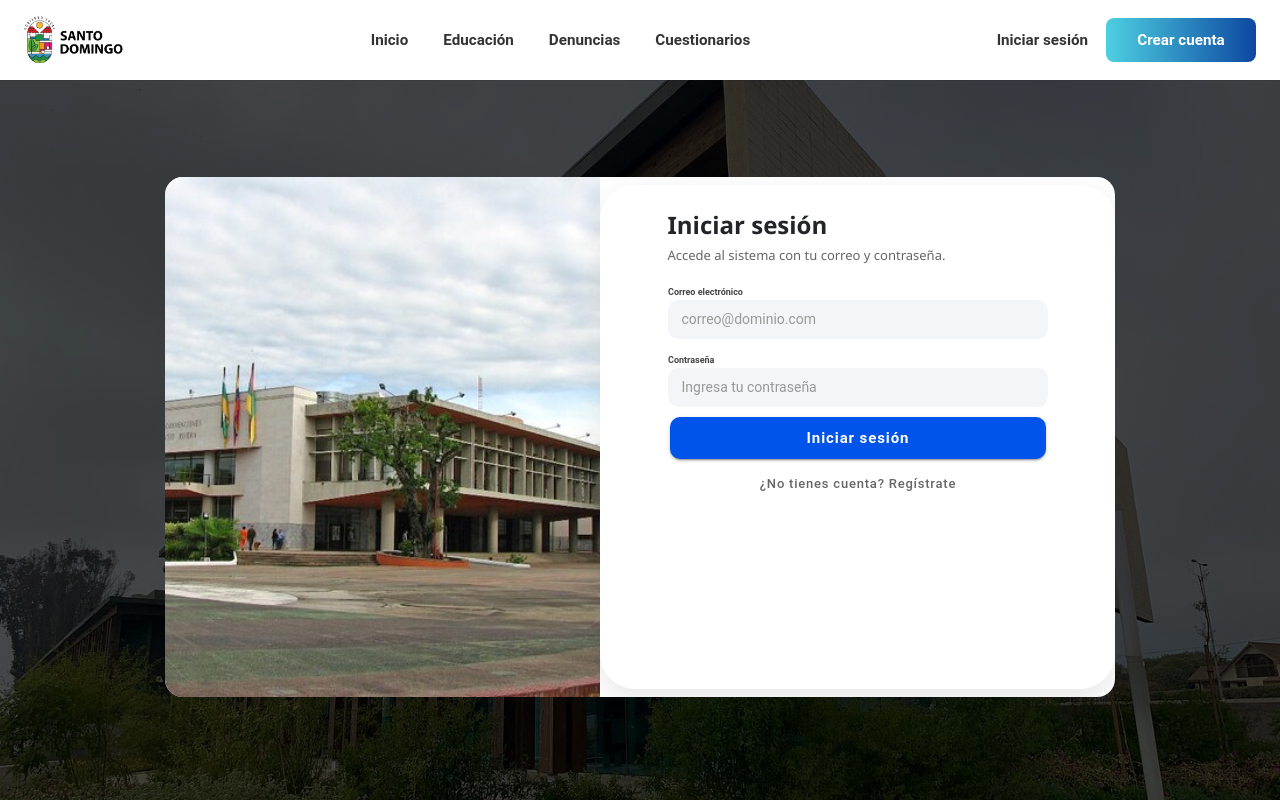
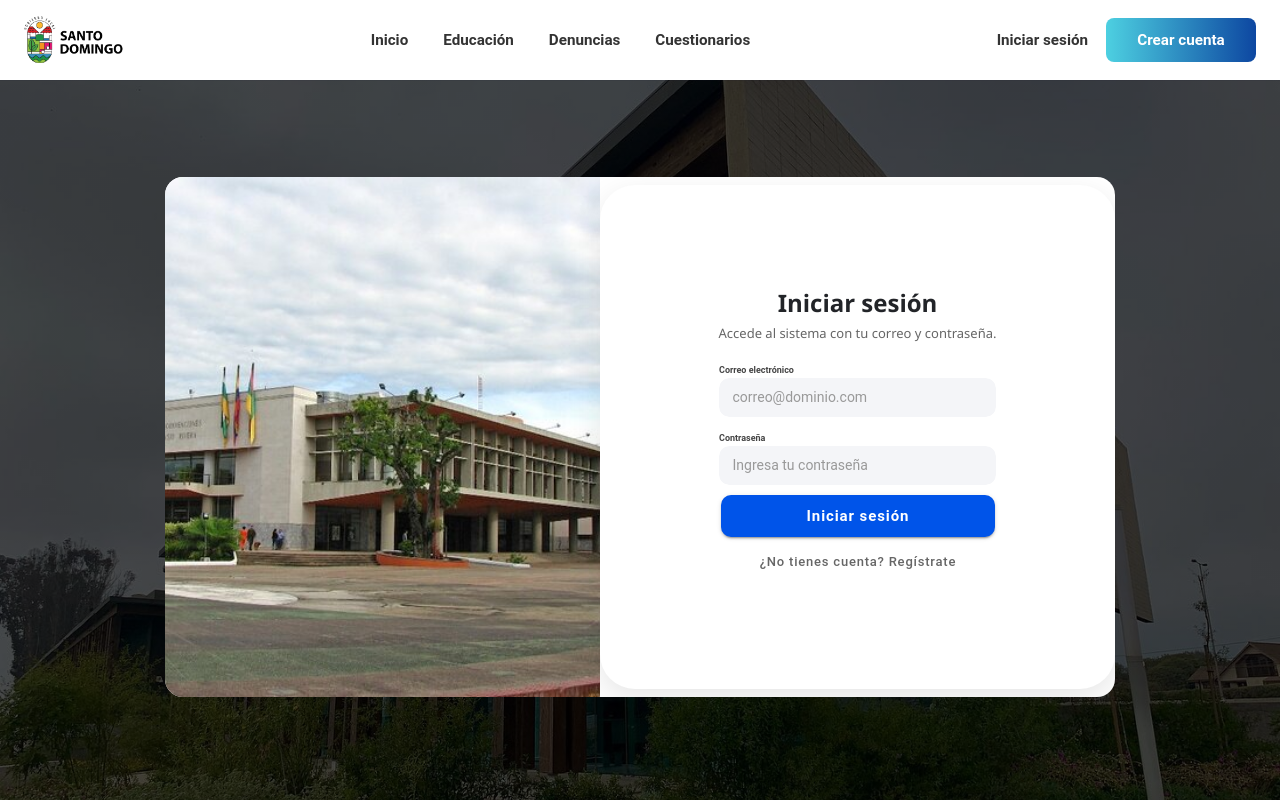
Before and after one commit to LoreDreamer/ProyectoWebMovil, a React (Vite) app: page /login in a window 1280 px wide. Built offline with nearby package versions, Linux system fonts and the light colour scheme.

Commit message:
Se arregla offset the formularios de inicio de sesión y registro.

```diff
--- a/src/components/forms/Forms.css
+++ b/src/components/forms/Forms.css
@@ -29,12 +29,12 @@
   padding: 24px 36px;
   display: flex;
   align-items: center;
+  justify-content: center;
 }
 
-.auth-form {
-  width: 100%;
-  max-width: 380px;
-  margin: 0 auto;
+.auth-form-header {
+  margin-bottom: 14px;
+  text-align: center;
 }
 
 .register-form {
```
